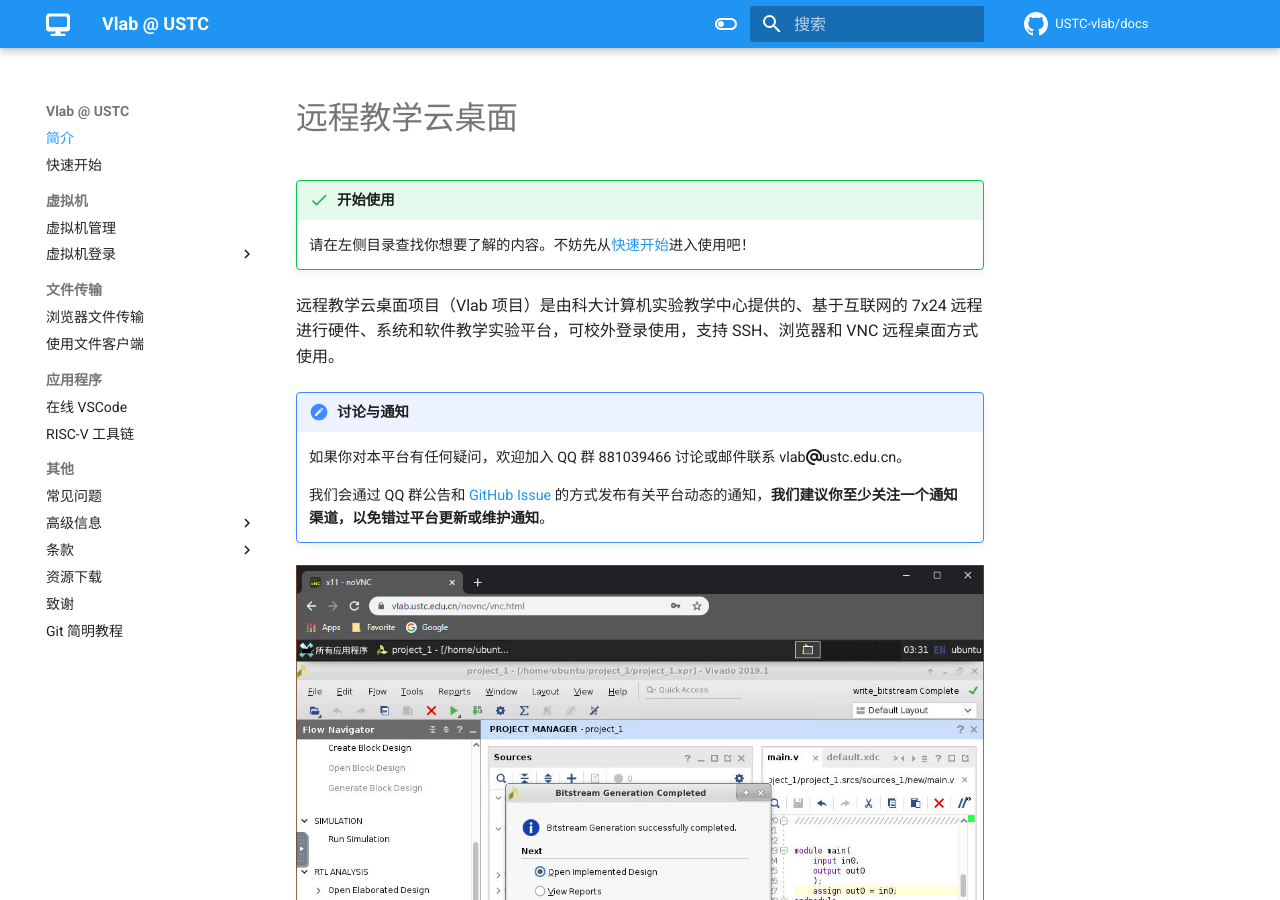
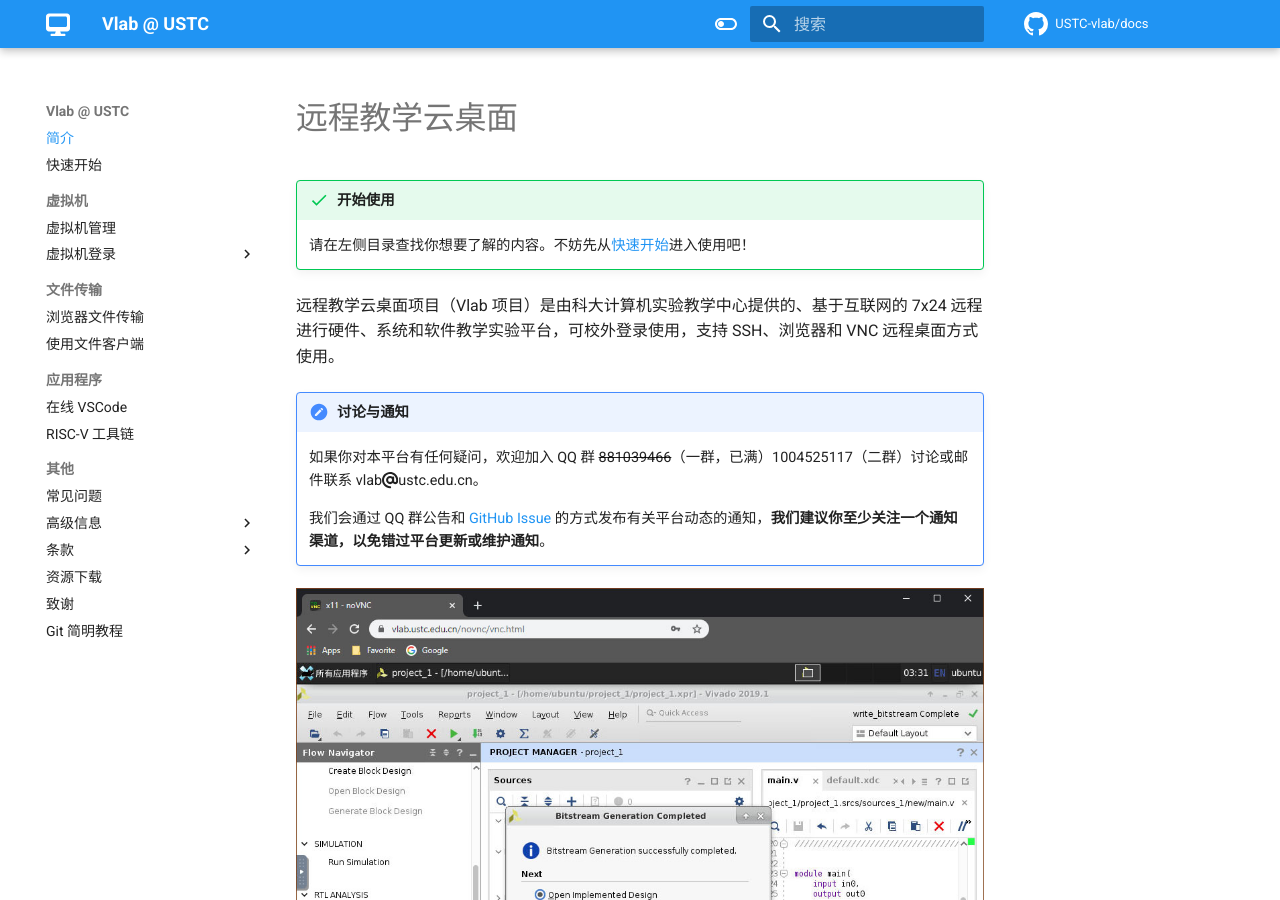
Before and after one commit to USTC-vlab/docs, an MkDocs documentation site: the page built from docs/index.md, in a window 1280 px wide and 900 px high. Built offline with MkDocs 1.6.1 and Material for MkDocs 9.7.7, drawn with Linux system fonts in a browser that asks for light colours; comment, search, counter and statistics services are not loaded.

Commit message:
Update QQ group

```diff
--- a/docs/index.md
+++ b/docs/index.md
@@ -8,7 +8,7 @@
 
 !!! note "讨论与通知"
 
-    如果你对本平台有任何疑问，欢迎加入 QQ 群 881039466 讨论或邮件联系 vlab:fontawesome-solid-at:ustc.edu.cn。
+    如果你对本平台有任何疑问，欢迎加入 QQ 群 <del>881039466</del>（一群，已满）1004525117（二群）讨论或邮件联系 vlab:fontawesome-solid-at:ustc.edu.cn。
 
     我们会通过 QQ 群公告和 [GitHub Issue](https://github.com/USTC-vlab/notifications) 的方式发布有关平台动态的通知，**我们建议你至少关注一个通知渠道，以免错过平台更新或维护通知**。
 
```
